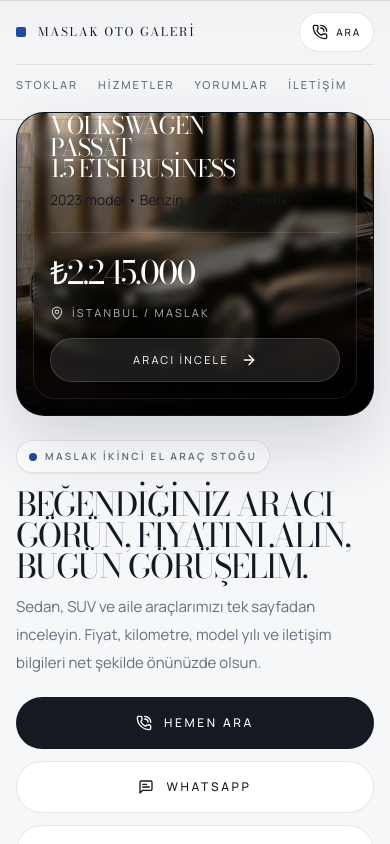
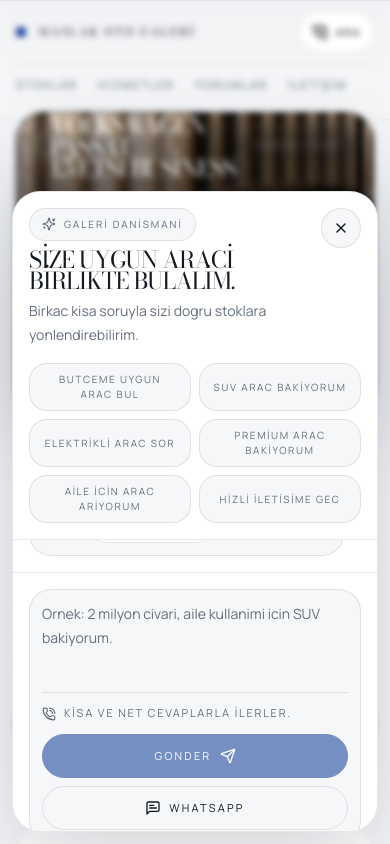
Before and after one commit to alitoprak28/Galeriprojem, a Next.js app: page / in a window 390 px wide. Shown: the top 844 px of the page. Built offline with nearby package versions, Linux system fonts and the light colour scheme.

Commit message:
Polish gallery advisor experience

```diff
--- a/app/globals.css
+++ b/app/globals.css
@@ -77,6 +77,12 @@
   text-decoration: none;
 }
 
+body[data-advisor-open="true"] .floating-contact {
+  pointer-events: none;
+  opacity: 0;
+  transform: translateY(14px);
+}
+
 @layer components {
   .page-shell {
     @apply mx-auto w-full max-w-shell px-4 sm:px-6 lg:px-10;
--- a/app/layout.tsx
+++ b/app/layout.tsx
@@ -2,6 +2,7 @@
 import { Bodoni_Moda, Manrope } from "next/font/google";
 import type { ReactNode } from "react";
 
+import { GalleryAdvisor } from "@/components/advisor/gallery-advisor";
 import { Footer } from "@/components/layout/footer";
 import { FloatingContact } from "@/components/layout/floating-contact";
 import { Navbar } from "@/components/layout/navbar";
@@ -53,6 +54,7 @@
 
           <Navbar />
           <FloatingContact />
+          <GalleryAdvisor />
           <main className="relative z-10">{children}</main>
           <Footer />
         </ThemeProvider>
--- a/components/advisor/gallery-advisor.tsx
+++ b/components/advisor/gallery-advisor.tsx
@@ -18,15 +18,9 @@
 import { dealershipInfo } from "@/lib/gallery-data";
 import { cn } from "@/lib/utils";
 
-type GalleryAdvisorProps = {
-  title?: string;
-  description?: string;
-  className?: string;
-};
-
 function AdvisorActionLink({ action }: { action: AdvisorAction }) {
   const className = cn(
-    "inline-flex items-center justify-center gap-2 rounded-full border px-3 py-2 text-[10px] uppercase tracking-[0.2em] transition sm:text-[11px]",
+    "inline-flex items-center justify-center gap-2 rounded-full border px-3 py-2 text-[10px] uppercase tracking-[0.18em] transition sm:text-[11px]",
     action.tone === "primary"
       ? "border-accent bg-accent text-white hover:opacity-90"
       : "border-foreground/10 bg-panel text-foreground hover:border-foreground/20 hover:bg-foreground/[0.05]"
@@ -57,42 +51,42 @@
   )}`;
 
   return (
-    <div className="overflow-hidden rounded-[24px] border border-foreground/10 bg-panel">
-      <div className="flex gap-3 p-3">
-        <div className="relative h-24 w-24 shrink-0 overflow-hidden rounded-[18px] border border-foreground/10 bg-background">
+    <div className="rounded-[22px] border border-foreground/10 bg-panel p-3">
+      <div className="grid grid-cols-[5.5rem_minmax(0,1fr)] gap-3">
+        <div className="relative h-[5.5rem] overflow-hidden rounded-[16px] border border-foreground/10 bg-background">
           <Image
             src={recommendation.image}
             alt={recommendation.title}
             fill
-            sizes="96px"
+            sizes="88px"
             className="object-cover"
           />
         </div>
 
-        <div className="min-w-0 flex-1 space-y-3">
+        <div className="min-w-0 space-y-3">
           <div>
-            <p className="text-[10px] uppercase tracking-[0.2em] text-muted">{recommendation.reason}</p>
-            <h4 className="mt-1 font-display text-[1.35rem] uppercase tracking-[-0.04em] text-foreground">
+            <p className="text-[10px] uppercase tracking-[0.18em] text-muted">{recommendation.reason}</p>
+            <h4 className="mt-1 font-display text-[1.15rem] uppercase tracking-[-0.04em] text-foreground sm:text-[1.3rem]">
               {recommendation.title}
             </h4>
             <p className="mt-2 text-sm leading-6 text-muted">{recommendation.tagline}</p>
           </div>
 
-          <div className="flex flex-col gap-3 border-t border-foreground/10 pt-3 sm:flex-row sm:items-end sm:justify-between">
-            <p className="font-display text-[1.55rem] uppercase tracking-[-0.04em] text-foreground">
+          <div className="flex flex-col gap-3 border-t border-foreground/10 pt-3">
+            <p className="font-display text-[1.4rem] uppercase tracking-[-0.04em] text-foreground">
               {recommendation.price}
             </p>
 
             <div className="flex flex-wrap gap-2">
               <Link
                 href={`/gallery/${recommendation.slug}`}
-                className="inline-flex items-center justify-center rounded-full border border-foreground/10 px-3 py-2 text-[10px] uppercase tracking-[0.2em] text-foreground transition hover:border-foreground/20 hover:bg-foreground/[0.05]"
+                className="inline-flex items-center justify-center rounded-full border border-foreground/10 px-3 py-2 text-[10px] uppercase tracking-[0.18em] text-foreground transition hover:border-foreground/20 hover:bg-foreground/[0.05]"
               >
-                Detay
+                Detaya Git
               </Link>
               <a
                 href={whatsappHref}
-                className="inline-flex items-center justify-center rounded-full border border-accent bg-accent px-3 py-2 text-[10px] uppercase tracking-[0.2em] text-white transition hover:opacity-90"
+                className="inline-flex items-center justify-center rounded-full border border-accent bg-accent px-3 py-2 text-[10px] uppercase tracking-[0.18em] text-white transition hover:opacity-90"
               >
                 WhatsApp
               </a>
@@ -104,11 +98,7 @@
   );
 }
 
-export function GalleryAdvisor({
-  title = "Galeri Danismani ile araci kisa yoldan netlestirin.",
-  description = "Butce, kasa tipi ve kullanim amacinizi yazin; size stoktan uygun araclari ayirayim.",
-  className
-}: GalleryAdvisorProps) {
+export function GalleryAdvisor() {
   const {
     isOpen,
     setIsOpen,
@@ -120,10 +110,11 @@
     quickActions,
     sendMessage,
     handleQuickAction
-  } = useGalleryAdvisor();
+  } = useGalleryAdvisor({ initialOpen: true });
   const bodyRef = useRef<HTMLDivElement>(null);
   const textareaRef = useRef<HTMLTextAreaElement>(null);
   const titleId = useId();
+  const showQuickActions = messages.length <= 1;
 
   useEffect(() => {
     const viewport = bodyRef.current;
@@ -139,6 +130,14 @@
   }, [messages, isThinking, isOpen]);
 
   useEffect(() => {
+    document.body.dataset.advisorOpen = isOpen ? "true" : "false";
+
+    return () => {
+      delete document.body.dataset.advisorOpen;
+    };
+  }, [isOpen]);
+
+  useEffect(() => {
     if (!isOpen) {
       return;
     }
@@ -148,7 +147,7 @@
 
     const timer = window.setTimeout(() => {
       textareaRef.current?.focus();
-    }, 120);
+    }, 140);
 
     const handleEscape = (event: KeyboardEvent) => {
       if (event.key === "Escape") {
@@ -172,83 +171,12 @@
 
   return (
     <>
-      <div
-        className={cn(
-          "rounded-[28px] border border-foreground/10 bg-panel p-5 shadow-[0_18px_45px_rgba(15,23,42,0.06)] sm:p-6",
-          className
-        )}
-      >
-        <div className="flex flex-col gap-5 lg:flex-row lg:items-end lg:justify-between">
-          <div className="max-w-2xl space-y-4">
-            <span className="inline-flex items-center gap-2 rounded-full border border-foreground/10 bg-background px-3 py-2 text-[10px] font-semibold uppercase tracking-[0.22em] text-muted">
-              <Sparkles className="h-3.5 w-3.5" />
-              Galeri Danismani
-            </span>
-
-            <div className="space-y-3">
-              <h3 className="font-display text-[2rem] uppercase tracking-[-0.04em] text-foreground sm:text-[2.35rem]">
-                {title}
-              </h3>
-              <p className="max-w-xl text-[15px] leading-7 text-muted sm:text-base sm:leading-8">
-                {description}
-              </p>
-            </div>
-          </div>
-
-          <div className="grid gap-3 sm:grid-cols-3 lg:max-w-[24rem]">
-            <div className="rounded-[22px] border border-foreground/10 bg-background/70 px-4 py-4">
-              <p className="text-[10px] uppercase tracking-[0.22em] text-muted">Butce</p>
-              <p className="mt-2 text-sm leading-6 text-foreground">Araligi yazin, uygun ilanlari ayiralim.</p>
-            </div>
-            <div className="rounded-[22px] border border-foreground/10 bg-background/70 px-4 py-4">
-              <p className="text-[10px] uppercase tracking-[0.22em] text-muted">Kasa tipi</p>
-              <p className="mt-2 text-sm leading-6 text-foreground">SUV, sedan ya da aile kullanimi fark etmez.</p>
-            </div>
-            <div className="rounded-[22px] border border-foreground/10 bg-background/70 px-4 py-4">
-              <p className="text-[10px] uppercase tracking-[0.22em] text-muted">Aksiyon</p>
-              <p className="mt-2 text-sm leading-6 text-foreground">Detaya, WhatsApp'a ya da aramaya yonlendirelim.</p>
-            </div>
-          </div>
-        </div>
-
-        <div className="mt-5 flex flex-wrap gap-2">
-          {quickActions.map((action) => (
-            <button
-              key={action.id}
-              type="button"
-              onClick={() => handleQuickAction(action.prompt)}
-              className="rounded-full border border-foreground/10 bg-background px-3 py-2 text-[10px] uppercase tracking-[0.18em] text-muted transition hover:border-foreground/20 hover:text-foreground sm:text-[11px]"
-            >
-              {action.label}
-            </button>
-          ))}
-        </div>
-
-        <div className="mt-6 flex flex-col gap-3 sm:flex-row">
-          <button
-            type="button"
-            onClick={() => setIsOpen(true)}
-            className="inline-flex min-h-12 items-center justify-center gap-3 rounded-full border border-accent bg-accent px-5 py-3 text-xs font-medium uppercase tracking-[0.22em] text-white transition hover:opacity-90"
-          >
-            <Bot className="h-4 w-4" />
-            Danismana Basla
-          </button>
-          <a
-            href={dealershipInfo.whatsapp}
-            className="inline-flex min-h-12 items-center justify-center gap-3 rounded-full border border-foreground/10 bg-background px-5 py-3 text-xs font-medium uppercase tracking-[0.22em] text-foreground transition hover:border-foreground/20 hover:bg-foreground/[0.05]"
-          >
-            <MessageSquareText className="h-4 w-4" />
-            Hizli Iletisim
-          </a>
-        </div>
-      </div>
-
       {isOpen ? (
         <div className="fixed inset-0 z-[70]">
           <button
             type="button"
             onClick={() => setIsOpen(false)}
-            className="absolute inset-0 bg-foreground/18 backdrop-blur-[3px]"
+            className="absolute inset-0 bg-foreground/16 backdrop-blur-[3px]"
             aria-label="Galeri Danismani panelini kapat"
           />
 
@@ -256,28 +184,30 @@
             className="absolute inset-x-3 bottom-3 top-auto flex justify-center md:inset-x-auto md:bottom-6 md:right-6"
             style={{ paddingBottom: "max(0px, env(safe-area-inset-bottom))" }}
           >
-            <div
+            <section
               role="dialog"
               aria-modal="true"
               aria-labelledby={titleId}
-              className="relative flex max-h-[calc(100svh-1.5rem)] w-full max-w-[30rem] flex-col overflow-hidden rounded-[30px] border border-foreground/10 bg-panel shadow-[0_30px_80px_rgba(15,23,42,0.2)]"
+              className="relative flex max-h-[min(76svh,44rem)] w-full max-w-[27rem] flex-col overflow-hidden rounded-[28px] border border-foreground/10 bg-panel shadow-[0_30px_90px_rgba(15,23,42,0.18)]"
               onClick={(event) => event.stopPropagation()}
             >
-              <div className="flex items-start justify-between gap-4 border-b border-foreground/10 px-4 py-4 sm:px-5">
-                <div className="space-y-2">
-                  <span className="inline-flex items-center gap-2 rounded-full border border-foreground/10 bg-background px-3 py-2 text-[10px] uppercase tracking-[0.22em] text-muted">
+              <div className="border-b border-foreground/10 px-4 py-4 sm:px-5">
+                <div className="flex items-start justify-between gap-4">
+                  <div className="min-w-0 space-y-2">
+                    <span className="inline-flex items-center gap-2 rounded-full border border-foreground/10 bg-background px-3 py-2 text-[10px] uppercase tracking-[0.2em] text-muted">
                       <Sparkles className="h-3.5 w-3.5" />
                       Galeri Danismani
                     </span>
-                  <div>
-                    <h3
+
+                    <div className="space-y-2">
+                      <h2
                         id={titleId}
-                      className="font-display text-[1.9rem] uppercase tracking-[-0.04em] text-foreground"
+                        className="font-display text-[1.45rem] uppercase leading-[0.92] tracking-[-0.04em] text-foreground sm:text-[1.8rem]"
                       >
-                      Size uygun araclari ayiralim.
-                    </h3>
-                    <p className="mt-2 max-w-sm text-sm leading-6 text-muted">
-                      Kisa cevaplar yeterli. Stoktan size uygun araclari seceyim, sonra detaya ya da iletisime gecelim.
+                        Size uygun araci birlikte bulalim.
+                      </h2>
+                      <p className="max-w-sm text-sm leading-6 text-muted">
+                        Birkac kisa soruyla sizi dogru stoklara yonlendirebilirim.
                       </p>
                     </div>
                   </div>
@@ -285,31 +215,32 @@
                   <button
                     type="button"
                     onClick={() => setIsOpen(false)}
-                  className="inline-flex h-10 w-10 shrink-0 items-center justify-center rounded-full border border-foreground/10 text-foreground transition hover:border-foreground/20 hover:bg-foreground/[0.05]"
+                    className="inline-flex h-10 w-10 shrink-0 items-center justify-center rounded-full border border-foreground/10 bg-background text-foreground transition hover:border-foreground/20 hover:bg-foreground/[0.05]"
                     aria-label="Galeri Danismani panelini kapat"
                   >
                     <X className="h-4 w-4" />
                   </button>
                 </div>
 
-              <div className="border-b border-foreground/10 px-4 py-3 sm:px-5">
-                <div className="flex gap-2 overflow-x-auto pb-1">
+                {showQuickActions ? (
+                  <div className="mt-4 grid grid-cols-2 gap-2 sm:grid-cols-3">
                     {quickActions.map((action) => (
                       <button
                         key={action.id}
                         type="button"
                         onClick={() => handleQuickAction(action.prompt)}
-                      className="whitespace-nowrap rounded-full border border-foreground/10 bg-background px-3 py-2 text-[10px] uppercase tracking-[0.18em] text-muted transition hover:border-foreground/20 hover:text-foreground"
+                        className="min-h-[2.8rem] rounded-[18px] border border-foreground/10 bg-background px-3 py-2 text-[10px] uppercase tracking-[0.16em] text-muted transition hover:border-foreground/20 hover:text-foreground"
                       >
                         {action.label}
                       </button>
                     ))}
                   </div>
+                ) : null}
               </div>
 
               <div
                 ref={bodyRef}
-                className="min-h-0 flex-1 space-y-4 overflow-y-auto px-4 py-4 sm:px-5"
+                className="min-h-0 flex-1 space-y-3 overflow-y-auto px-4 py-4 sm:px-5"
               >
                 {messages.map((message) => (
                   <div
@@ -318,7 +249,7 @@
                   >
                     <div
                       className={cn(
-                        "max-w-[94%] rounded-[24px] border px-4 py-4",
+                        "max-w-[95%] rounded-[22px] border px-4 py-3",
                         message.role === "user"
                           ? "border-foreground bg-foreground text-white"
                           : "border-foreground/10 bg-background text-foreground"
@@ -344,8 +275,8 @@
                           <div>
                             <p
                               className={cn(
-                                "text-[10px] uppercase tracking-[0.18em]",
-                                message.role === "user" ? "text-white/70" : "text-muted"
+                                "text-[10px] uppercase tracking-[0.16em]",
+                                message.role === "user" ? "text-white/72" : "text-muted"
                               )}
                             >
                               {message.role === "user" ? "Siz" : "Galeri Danismani"}
@@ -394,44 +325,65 @@
                 ) : null}
 
                 {error ? (
-                  <div className="rounded-[20px] border border-foreground/10 bg-background px-4 py-3 text-sm leading-6 text-muted">
+                  <div className="rounded-[18px] border border-foreground/10 bg-background px-4 py-3 text-sm leading-6 text-muted">
                     {error}
                   </div>
                 ) : null}
               </div>
 
               <form onSubmit={handleSubmit} className="border-t border-foreground/10 p-4 sm:p-5">
-                <div className="rounded-[24px] border border-foreground/10 bg-background p-3">
+                <div className="rounded-[22px] border border-foreground/10 bg-background/90 p-3">
                   <textarea
                     ref={textareaRef}
                     value={input}
                     onChange={(event) => setInput(event.target.value)}
                     rows={2}
                     placeholder="Ornek: 2 milyon civari, aile kullanimi icin SUV bakiyorum."
-                    className="min-h-[5rem] w-full resize-none bg-transparent text-sm leading-6 text-foreground outline-none placeholder:text-muted"
+                    className="min-h-[4.5rem] w-full resize-none bg-transparent text-sm leading-6 text-foreground outline-none placeholder:text-muted"
                   />
 
-                  <div className="mt-3 flex flex-col gap-3 border-t border-foreground/10 pt-3 sm:flex-row sm:items-center sm:justify-between">
-                    <div className="flex items-center gap-3 text-[11px] uppercase tracking-[0.18em] text-muted">
+                  <div className="mt-3 flex flex-col gap-3 border-t border-foreground/10 pt-3">
+                    <div className="flex items-center gap-2 text-[11px] uppercase tracking-[0.16em] text-muted">
                       <PhoneCall className="h-3.5 w-3.5" />
-                      Kisa cevaplarla ilerler.
+                      Kisa ve net cevaplarla ilerler.
                     </div>
 
+                    <div className="flex flex-col gap-2 sm:flex-row">
                       <button
                         type="submit"
                         disabled={isThinking || input.trim().length === 0}
-                      className="inline-flex min-h-11 items-center justify-center gap-2 rounded-full border border-accent bg-accent px-4 py-3 text-[11px] uppercase tracking-[0.22em] text-white transition hover:opacity-90 disabled:cursor-not-allowed disabled:opacity-60"
+                        className="inline-flex min-h-11 flex-1 items-center justify-center gap-2 rounded-full border border-accent bg-accent px-4 py-3 text-[11px] uppercase tracking-[0.2em] text-white transition hover:opacity-90 disabled:cursor-not-allowed disabled:opacity-60"
                       >
                         Gonder
                         <Send className="h-4 w-4" />
                       </button>
+
+                      <a
+                        href={dealershipInfo.whatsapp}
+                        className="inline-flex min-h-11 items-center justify-center gap-2 rounded-full border border-foreground/10 px-4 py-3 text-[11px] uppercase tracking-[0.2em] text-foreground transition hover:border-foreground/20 hover:bg-foreground/[0.05]"
+                      >
+                        <MessageSquareText className="h-4 w-4" />
+                        WhatsApp
+                      </a>
+                    </div>
                   </div>
                 </div>
               </form>
+            </section>
           </div>
         </div>
-        </div>
-      ) : null}
+      ) : (
+        <button
+          type="button"
+          onClick={() => setIsOpen(true)}
+          className="fixed bottom-4 right-4 z-[65] inline-flex min-h-12 items-center gap-3 rounded-full border border-foreground/10 bg-background/96 px-4 py-3 text-[10px] uppercase tracking-[0.2em] text-foreground shadow-[0_18px_38px_rgba(15,23,42,0.12)] backdrop-blur-xl transition hover:border-foreground/20 hover:bg-background md:bottom-[9.6rem]"
+          style={{ marginBottom: "max(0px, env(safe-area-inset-bottom))" }}
+          aria-label="Galeri Danismani panelini ac"
+        >
+          <Bot className="h-4 w-4" />
+          <span>Galeri Danismani</span>
+        </button>
+      )}
     </>
   );
 }
--- a/components/layout/floating-contact.tsx
+++ b/components/layout/floating-contact.tsx
@@ -4,7 +4,7 @@
 
 export function FloatingContact() {
   return (
-    <div className="fixed bottom-4 right-4 z-50 hidden flex-col gap-3 md:flex">
+    <div className="floating-contact fixed bottom-4 right-4 z-50 hidden flex-col gap-3 transition-all duration-300 md:flex">
       <a
         href={dealershipInfo.whatsapp}
         className="inline-flex items-center gap-3 border border-foreground/10 bg-background/90 px-5 py-4 text-xs uppercase tracking-[0.28em] text-foreground shadow-panel backdrop-blur-xl transition hover:border-foreground/20 hover:bg-background"
--- a/components/sections/hero-section.tsx
+++ b/components/sections/hero-section.tsx
@@ -4,7 +4,6 @@
 import { ArrowRight, MapPin, MessageSquareText, PhoneCall } from "lucide-react";
 import { motion } from "framer-motion";
 
-import { GalleryAdvisor } from "@/components/advisor/gallery-advisor";
 import { HeroSearchPanel } from "@/components/sections/hero-search-panel";
 import { ParallaxMedia } from "@/components/ui/parallax-media";
 import { blurDataURLBySlug, dealershipInfo, vehicles } from "@/lib/gallery-data";
@@ -210,11 +209,6 @@
 
               <HeroSearchPanel />
             </div>
-
-            <GalleryAdvisor
-              title="Kararsizsaniz once Galeri Danismani ile ilerleyin."
-              description="Sizi uzun uzun form doldurmadan dinler; butce, kasa tipi ve kullanim amaciniza gore stoktan uygun araclari ayirir."
-            />
           </motion.div>
         </div>
       </div>
--- a/hooks/use-gallery-advisor.ts
+++ b/hooks/use-gallery-advisor.ts
@@ -12,8 +12,12 @@
 
 const thinkingDelayMs = 650;
 
-export function useGalleryAdvisor() {
-  const [isOpen, setIsOpen] = useState(false);
+type UseGalleryAdvisorOptions = {
+  initialOpen?: boolean;
+};
+
+export function useGalleryAdvisor({ initialOpen = false }: UseGalleryAdvisorOptions = {}) {
+  const [isOpen, setIsOpen] = useState(initialOpen);
   const [input, setInput] = useState("");
   const [isThinking, setIsThinking] = useState(false);
   const [error, setError] = useState<string | null>(null);
--- a/lib/gallery-advisor.ts
+++ b/lib/gallery-advisor.ts
@@ -92,7 +92,7 @@
   id: "welcome",
   role: "assistant",
   text:
-    "Merhaba, ben Galeri Danismani. Butcenizi, kasa tercihinizi ya da kullanim amacinizi yazin; size stoktan uygun araclari ayirayim.",
+    "Merhaba, ben Galeri Danismani. Isterseniz birkac kisa soruyla size uygun araci birlikte belirleyelim.",
   actions: contactActions
 };
 
@@ -380,7 +380,7 @@
     reasons.push("Stokta dikkat ceken bir secenek");
   }
 
-  return reasons.slice(0, 2).join(" • ");
+  return reasons.slice(0, 2).join(" / ");
 }
 
 function toRecommendation(vehicle: Vehicle, preferences: AdvisorPreferences): AdvisorRecommendation {
@@ -543,7 +543,7 @@
         id: `assistant-contact-${Date.now()}`,
         role: "assistant",
         text:
-          "Tabii. Satis ekibimize hemen gecebilirsiniz. WhatsApp ya da telefon tarafindan aninda destek alabilirsiniz.",
+          "Tabii, sizi hizlica satis ekibimize yonlendirebilirim. WhatsApp ya da telefon tarafindan aninda bilgi alabilirsiniz.",
         actions: contactActions
       }
     };
@@ -579,7 +579,7 @@
       message: {
         id: `assistant-question-${Date.now()}`,
         role: "assistant",
-        text: `Size daha net arac ayirabilmem icin bir bilgi daha alayim. ${askQuestion}`
+        text: `Size daha net arac onerebilmem icin bir bilgi daha alayim. ${askQuestion}`
       }
     };
   }
@@ -593,7 +593,7 @@
         id: `assistant-empty-${Date.now()}`,
         role: "assistant",
         text:
-          "Bu kriterlere tam oturan stok cikmadi. Butceyi biraz esnetirsek ya da kasa tipini genisletirsek daha guclu secenekler cikarabilirim.",
+          "Bu kriterlere tam oturan bir ilan cikmadi. Butceyi biraz esnetirsek ya da kasa tipini genisletirsek daha guclu secenekler cikarabilirim.",
         actions: [
           {
             label: "Tum stoklari ac",
@@ -618,8 +618,8 @@
       id: `assistant-reco-${Date.now()}`,
       role: "assistant",
       text: summary
-        ? `${summary} size uygun olabilecek ilanlari ayirdim. Detaya gecebilir ya da hizli bilgi icin bize yazabilirsiniz.`
-        : "Size uygun olabilecek ilanlari ayirdim. Detaya gecebilir ya da hizli bilgi icin bize yazabilirsiniz.",
+        ? `${summary} size uygun olabilecek ilanlari ayirdim. Isterseniz detay sayfasina gecin ya da hizli bilgi icin bize yazin.`
+        : "Size uygun olabilecek ilanlari ayirdim. Isterseniz detay sayfasina gecin ya da hizli bilgi icin bize yazin.",
       recommendations,
       actions: [
         {
```
Also changed, not shown: app/gallery/page.tsx (+0 -8 lines). Lines whose indentation alone changed are shown as unchanged.
